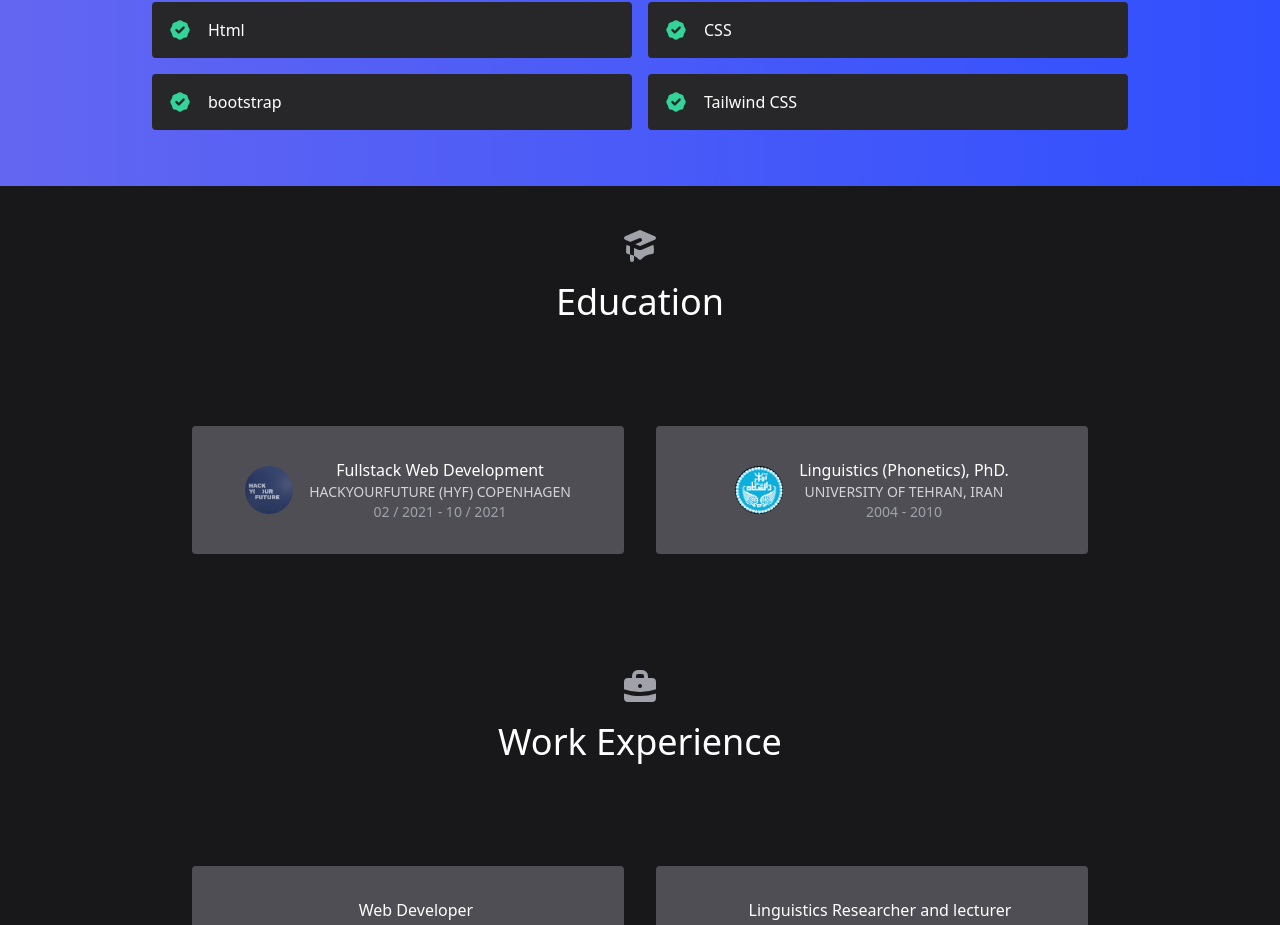
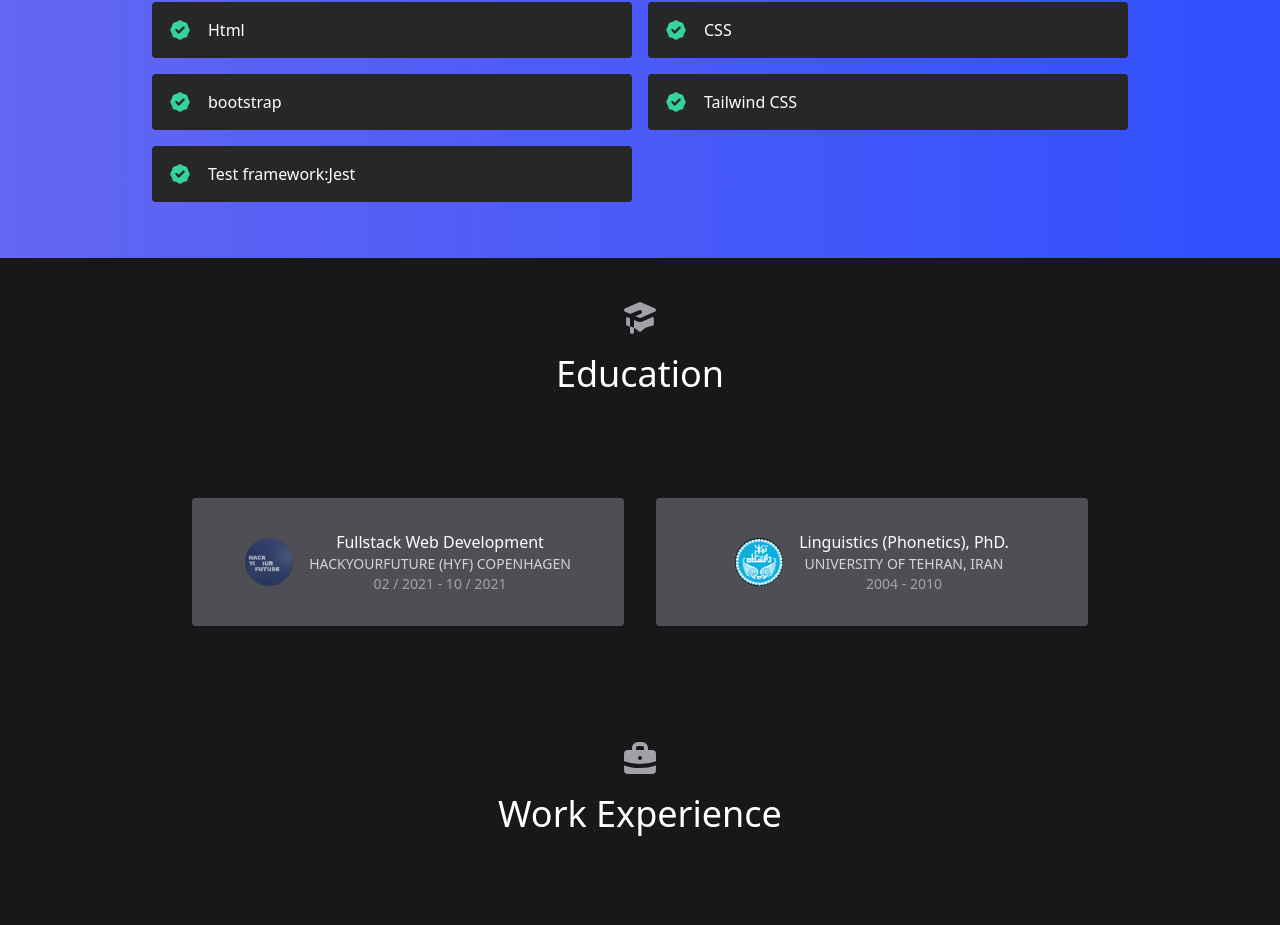
Before and after one commit to zmzade/portfolio, a React (Create React App) app: page / in a window 1280 px wide. Shown: the part 2617-3542 px from the top of the page. Built offline with nearby package versions, Linux system fonts and the light colour scheme.

Commit message:
add jest

```diff
--- a/src/data.js
+++ b/src/data.js
@@ -80,4 +80,5 @@ export const skills = [
   "CSS",
   "bootstrap",
   "Tailwind CSS",
+  "Test framework:Jest",
 ];
```
